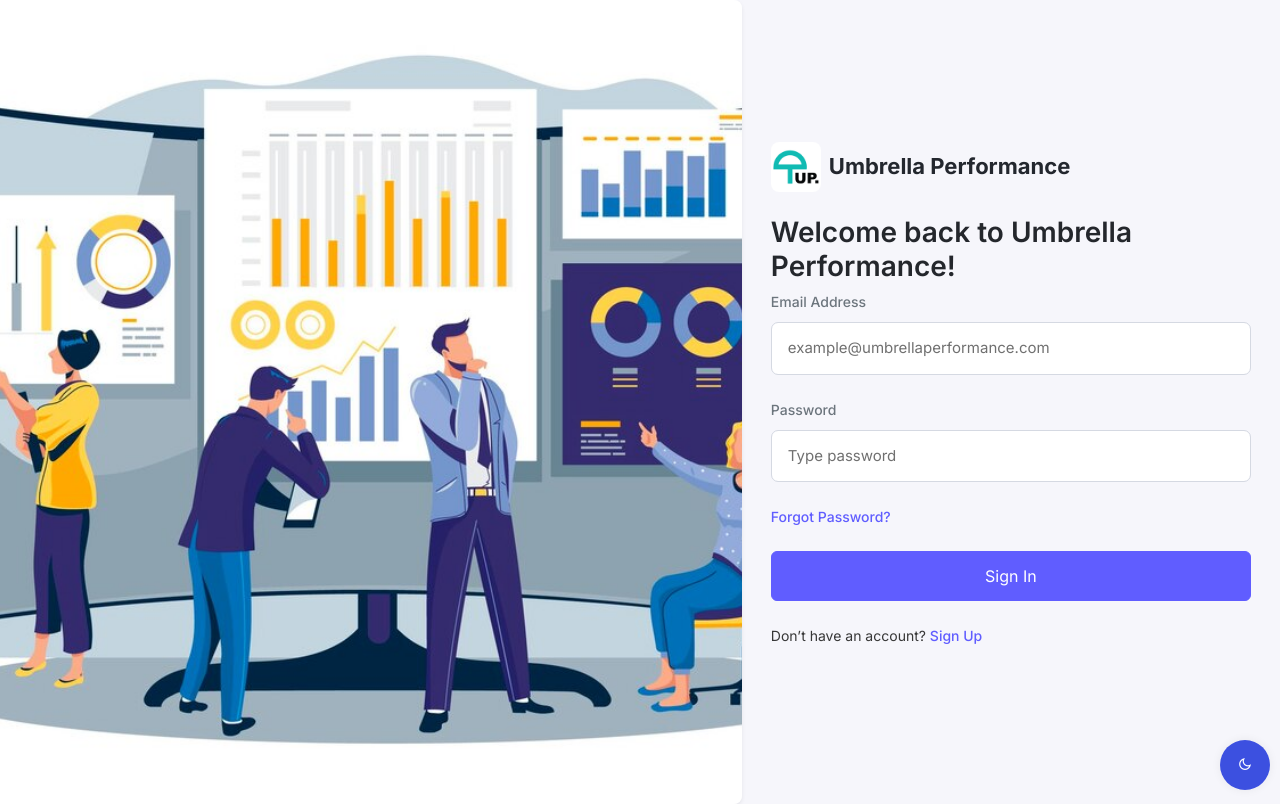
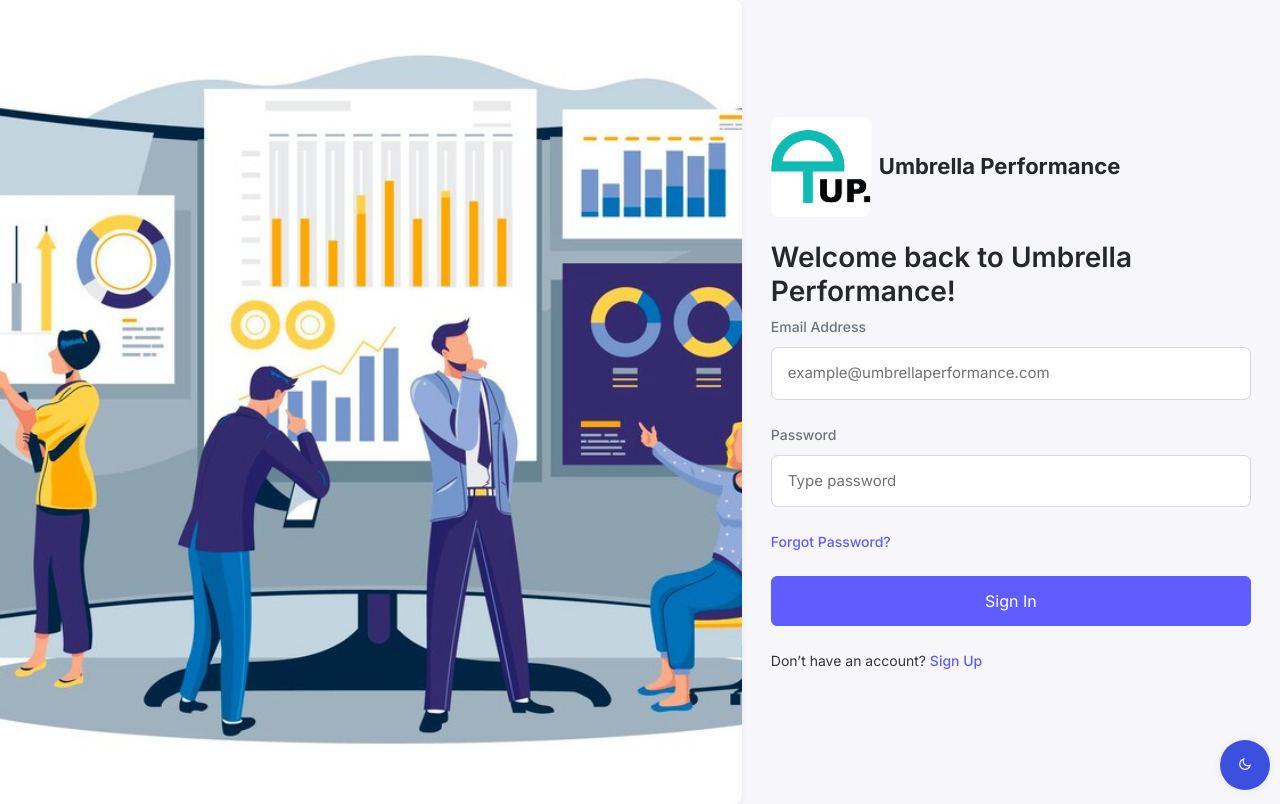
Before and after one commit to jamtechdev/mvp-test, a Next.js app: page / in a window 1280 px wide. Built offline with nearby package versions, Linux system fonts and the light colour scheme.

Commit message:
minor enhancements

```diff
--- a/src/_components/common/Footer.jsx
+++ b/src/_components/common/Footer.jsx
@@ -13,7 +13,7 @@
         <Row>
           <Col md={6}>
             <Image
-              src={"/images/updated-logo.png"}
+              src={"/images/new-logo.png"}
               alt=" Logo"
               className="logo"
               width={180}
--- a/src/_components/common/LeftSideBar.jsx
+++ b/src/_components/common/LeftSideBar.jsx
@@ -66,7 +66,7 @@
           className="d-block text-decoration-none position-relative"
         >
           <Image
-            src="/images/updated-logo.png"
+            src="/images/new-logo.png"
             alt="Logo"
             width={0}
             height={0}
--- a/src/app/_components/SignIn.jsx
+++ b/src/app/_components/SignIn.jsx
@@ -60,13 +60,16 @@
             <div className="mw-480 ms-lg-auto">
               {/* Logo */}
               <div className="d-flex align-items-center gap-2 mb-4">
+                {/* <div className="logo-container"> */}
+
                 <Image
-                  src="/images/updated-logo.png"
-                  className="rounded-3 for-light-logo"
+                  src="/images/new-logo.png"
+                  className="rounded-3 for-light-logo bg-white"
                   alt="logo"
                   width={25}
                   height={25}
                 />
+                {/* </div> */}
                 <span className="logotxt">Umbrella Performance</span>
               </div>
 
--- a/src/app/_components/SignUp.jsx
+++ b/src/app/_components/SignUp.jsx
@@ -42,6 +42,7 @@
       <Container className="ps-xl-0">
         <Row className="align-items-center">
           <Col lg={7} className="d-none d-lg-block px-0">
+
             <Image
               // src="/images/authpage.png"
               src="/images/authpage-2.jpg"
@@ -57,8 +58,8 @@
               {/* Logo */}
               <div className="d-flex align-items-center gap-2 mb-4">
                 <Image
-                  src="/images/updated-logo.png"
-                  className="rounded-3 for-light-logo"
+                  src="/images/new-logo.png"
+                 className="rounded-3 for-light-logo bg-white"
                   alt="logo"
                   width={25}
                   height={25}
--- a/src/app/globals.css
+++ b/src/app/globals.css
@@ -488,7 +488,7 @@
 .sidebar-area .logo a img {
   width: 40px;
   height: 40px;
-  object-fit: cover;
+  object-fit: contain;
 }
 
 .sidebar-area .logo .logo-text {
@@ -1443,9 +1443,9 @@
 }
 
 .auth-main-content .for-light-logo {
-  object-fit: cover;
-  width: 50px;
-  height: 50px;
+  object-fit: contain;
+  width: 100px;
+  height: 100px;
   border-radius: 8px;
 }
 
```
Also changed, not shown: public/images/new-logo.png (added), public/images/white-logo.png (added), src/app/css/dark-theme.css (line endings or trailing spaces).
